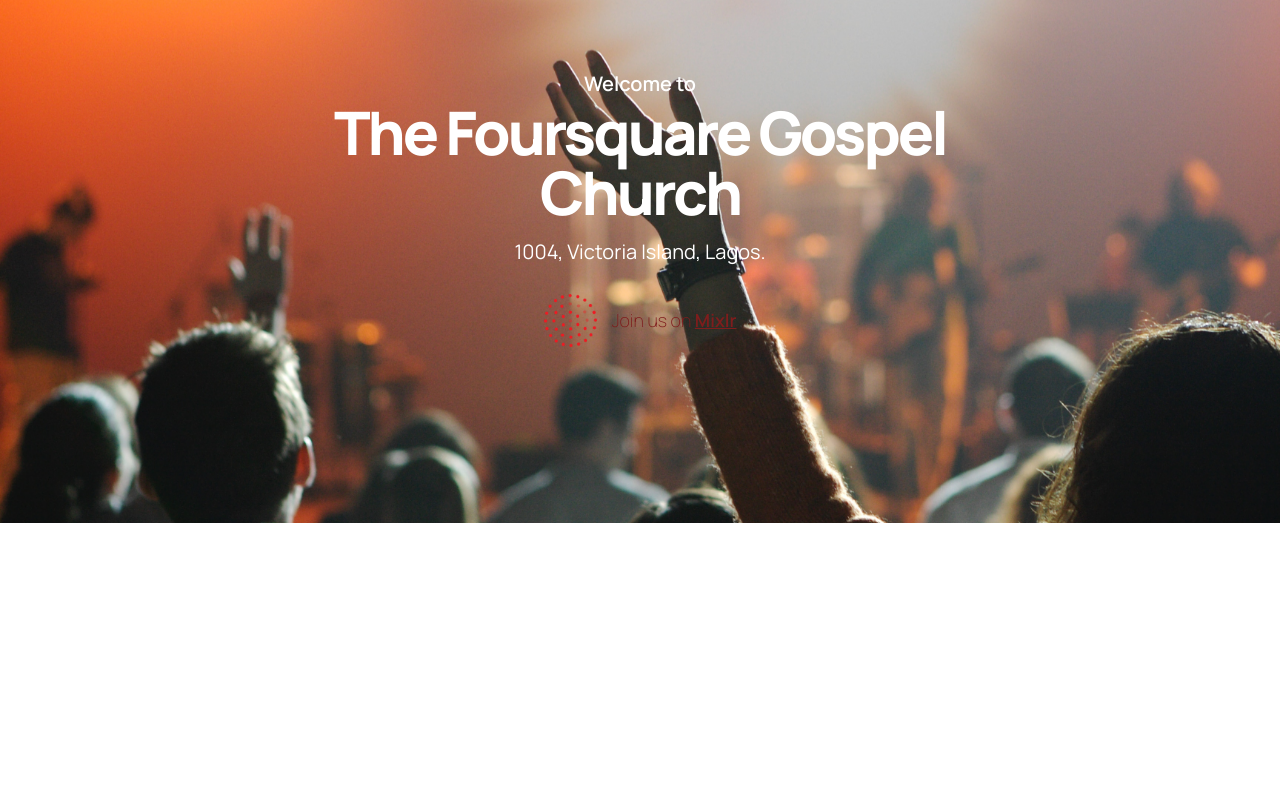
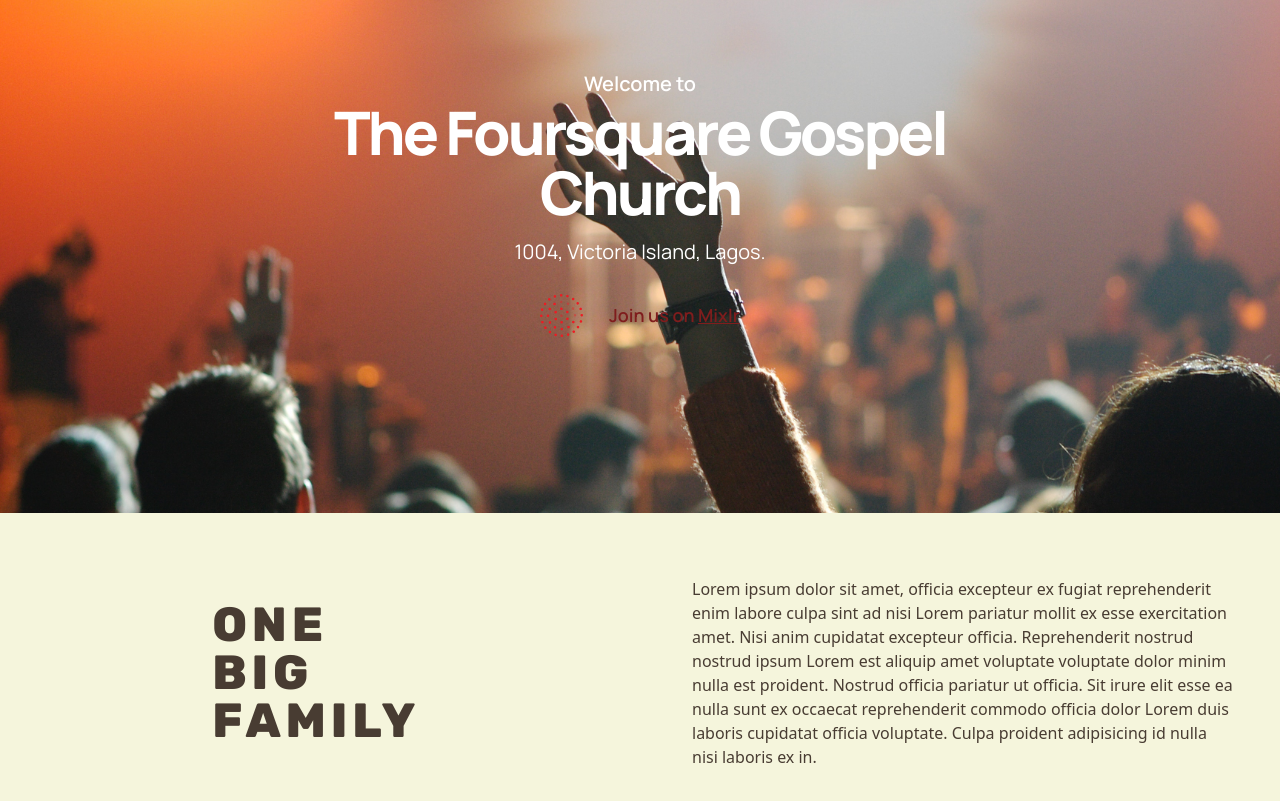
Before and after one commit to sijirama/churchwebsite, a React (Vite) app: page / in a window 1280 px wide. Shown: the part 231-1032 px from the top of the page. Before the commit the page ends 800 px from the top, so only its background shows below. Built offline with nearby package versions, Linux system fonts and the light colour scheme.

Commit message:
feat: about page prorably done

```diff
--- a/index.html
+++ b/index.html
@@ -1,6 +1,5 @@
 <!DOCTYPE html>
 <html lang="en">
-
     <head>
         <meta charset="UTF-8" />
         <link rel="icon" type="image/svg+xml" href="/vite.svg" />
@@ -8,12 +7,20 @@
         <title>Fouraquare Church</title>
         <link rel="preconnect" href="https://fonts.googleapis.com" />
         <link rel="preconnect" href="https://fonts.gstatic.com" crossorigin />
-    <link href="https://fonts.googleapis.com/css2?family=Manrope:wght@200;400;600;800&display=swap" rel="stylesheet" />
+        <link
+            href="https://fonts.googleapis.com/css2?family=Manrope:wght@200;400;600;800&display=swap"
+            rel="stylesheet"
+        />
+        <link rel="preconnect" href="https://fonts.googleapis.com" />
+        <link rel="preconnect" href="https://fonts.gstatic.com" crossorigin />
+        <link
+            href="https://fonts.googleapis.com/css2?family=Rubik:wght@300;500;700;800;900&display=swap"
+            rel="stylesheet"
+        />
     </head>
 
     <body>
         <div id="root"></div>
         <script type="module" src="/src/main.tsx"></script>
     </body>
-
 </html>
--- a/src/App.tsx
+++ b/src/App.tsx
@@ -1,3 +1,4 @@
+import About from './components/About'
 import Hero from './components/Hero'
 import { MiniNavbar } from './components/MiniNavbar'
 import Navbar from './components/Navbar'
@@ -8,6 +9,7 @@ function App() {
             <Navbar />
             <MiniNavbar />
             <Hero />
+            <About />
         </main>
     )
 }
--- /dev/null
+++ b/src/components/About.tsx
@@ -0,0 +1,23 @@
+export default function About() {
+    return (
+        <section className="bg-[#F5F5DC] w-full md:flex-row py-16 md:py-14 lg:py-16 grid md:grid-cols-2 gap-8 md:gap-4">
+            <div className="flex items-center justify-center">
+                <p className="text-[#483C32] text-2xl md:text-3xl lg:text-5xl font-extrabold font-rubik tracking-widest">
+                    <span className="md:block">ONE </span>
+                    <span className="md:block"> BIG </span>
+                    <span className="md:block"> FAMILY</span>
+                </p>
+            </div>
+            <div className="text-center md:text-left px-11  border-red-600">
+                <p className="text-[#483C32] text-sm lg:text-base">
+                    Lorem ipsum dolor sit amet, officia excepteur ex fugiat reprehenderit enim labore culpa sint ad nisi
+                    Lorem pariatur mollit ex esse exercitation amet. Nisi anim cupidatat excepteur officia.
+                    Reprehenderit nostrud nostrud ipsum Lorem est aliquip amet voluptate voluptate dolor minim nulla est
+                    proident. Nostrud officia pariatur ut officia. Sit irure elit esse ea nulla sunt ex occaecat
+                    reprehenderit commodo officia dolor Lorem duis laboris cupidatat officia voluptate. Culpa proident
+                    adipisicing id nulla nisi laboris ex in.
+                </p>
+            </div>
+        </section>
+    )
+}
--- a/src/components/Hero.tsx
+++ b/src/components/Hero.tsx
@@ -18,9 +18,9 @@ export default function Hero() {
             </p>
             <div className="flex gap-1 md:gap-2 lg:gap-1 items-center justify-center my-5 md:my-4">
                 <div className="w-1/12">
-                    <img src="/mxlr.png" className=" w-5/6 " />
+                    <img src="/mxlr.png" className=" w-2/3 " />
                 </div>
-                <p className="font-semibold md:font-light font-manrope text-red-900 text-base lg:text-lg">
+                <p className="font-semibold md:font-semibold font-manrope text-red-900 text-base lg:text-lg">
                     Join us on <span className="font-semibold underline">Mixlr</span>
                 </p>
             </div>
--- a/tailwind.config.js
+++ b/tailwind.config.js
@@ -4,7 +4,8 @@ export default {
     theme: {
         extend: {
             fontFamily: {
-                manrope: ['Manrope', 'sans-serif']
+                manrope: ['Manrope', 'sans-serif'],
+                rubik: ['Rubik', 'sans-serif']
             },
             colors: {}
         }
```
Lines whose indentation alone changed are shown as unchanged.
